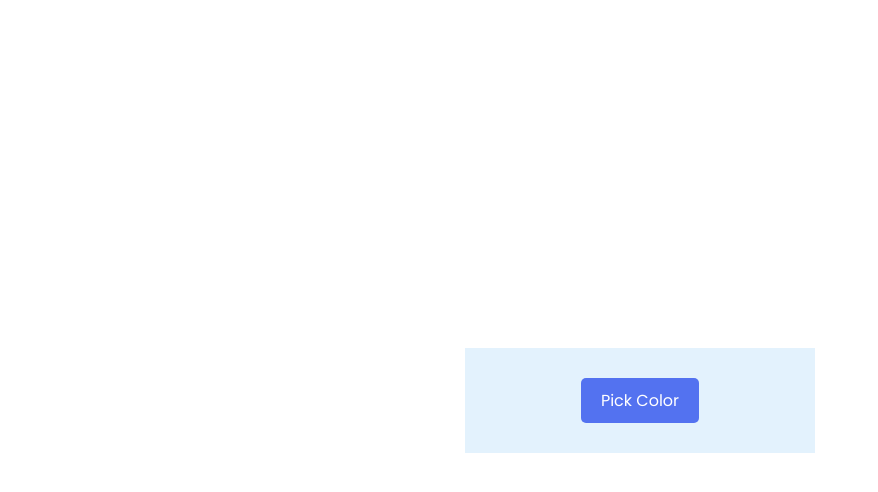
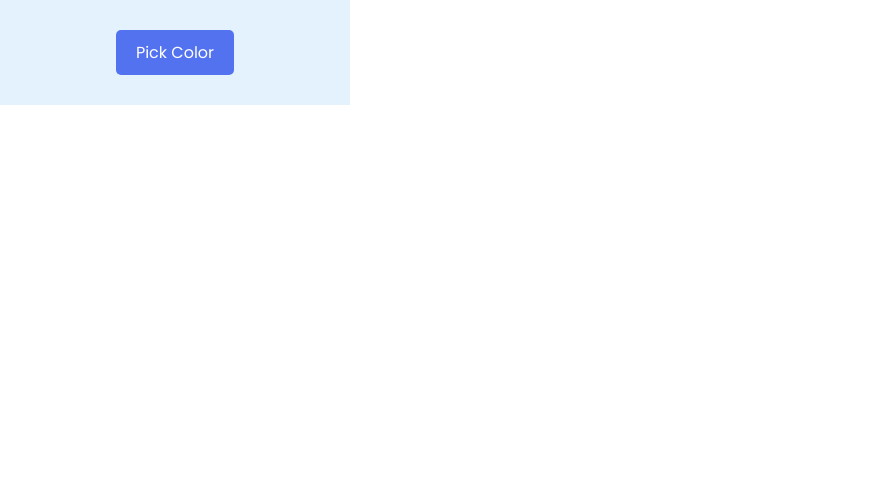
Before and after one commit to Eugene9533/ColorPicker, a browser extension: page index.html in a window 1280 px wide. Both pictures are taken after a click on the button "Pick Color". Shown: the whole page, without its empty margins (0-878 px from the left). Drawn offline with Linux system fonts and the light colour scheme.

```diff
--- a/script.js
+++ b/script.js
@@ -34,7 +34,9 @@
 
 showColors();
 
-const activateEyeDropper = async () => {
+const activateEyeDropper = () => {
+    document.body.style.display = "none";
+    setTimeout(async () => {
         try {
             const eyeDropper = new EyeDropper();
             const { sRGBHex } = await eyeDropper.open();
@@ -42,12 +44,17 @@
 
             if (!pickedColors.includes(sRGBHex)) {
                 pickedColors.push(sRGBHex);
-            localStorage.setItem("picked-colors", JSON.stringify(pickedColors));
+                localStorage.setItem(
+                    "picked-colors",
+                    JSON.stringify(pickedColors)
+                );
                 showColors();
             }
         } catch (error) {
             console.log(error);
         }
+        document.body.style.display = "block";
+    }, 10);
 };
 
 const clearAllCollors = () => {
--- a/style.css
+++ b/style.css
@@ -5,13 +5,6 @@
     padding: 0;
     box-sizing: border-box;
     font-family: "Poppins", sans-serif;
-}
-
-body {
-    display: flex;
-    align-items: center;
-    justify-content: center;
-    min-height: 100vh;
 }
 
 .popup {
@@ -48,6 +41,10 @@
     display: none;
 }
 
+.picked-colors header .title {
+    font-size: 1rem;
+}
+
 .picked-colors header {
     justify-content: space-between;
 }
```
Also changed, not shown: icons/ico128.png (added), icons/ico16.png (added), icons/ico32.png (added), icons/ico64.png (added), manifest.json (added). Lines whose indentation alone changed are shown as unchanged.
